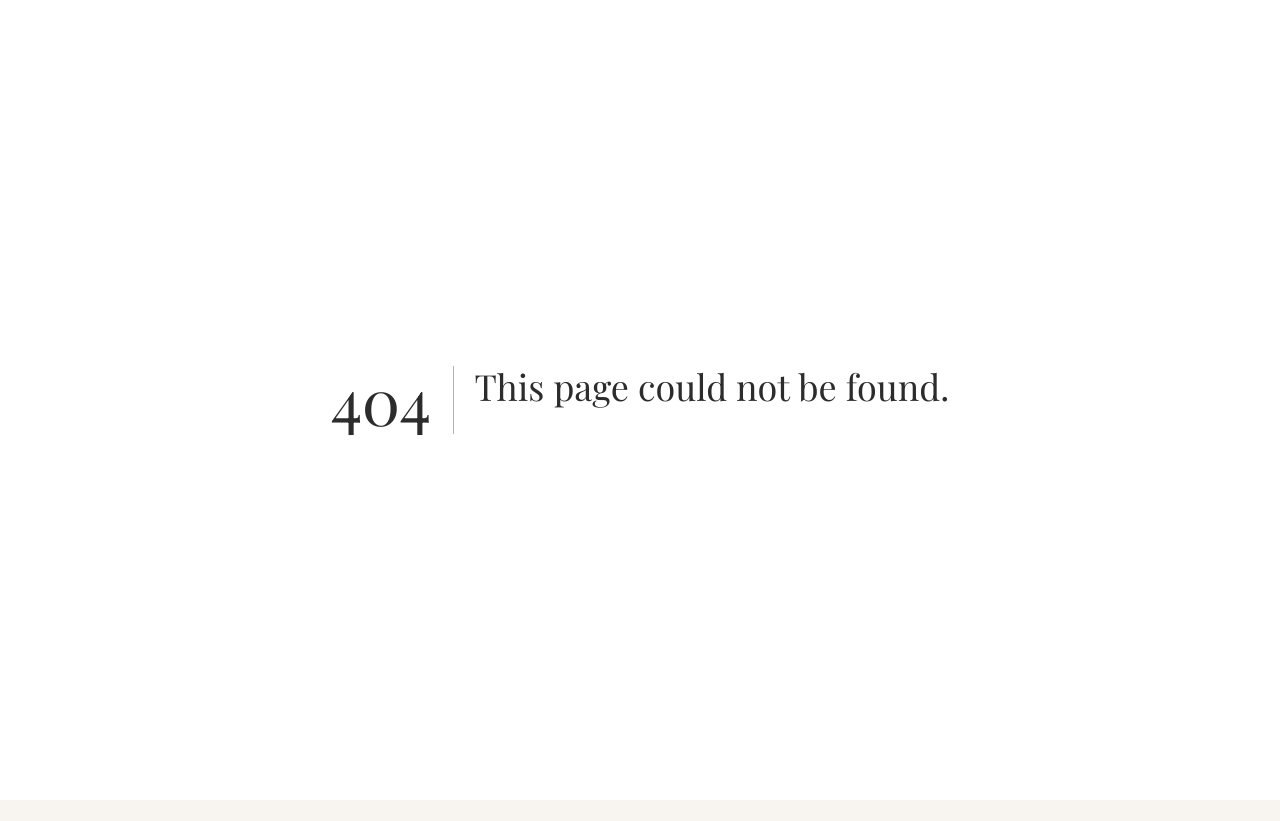
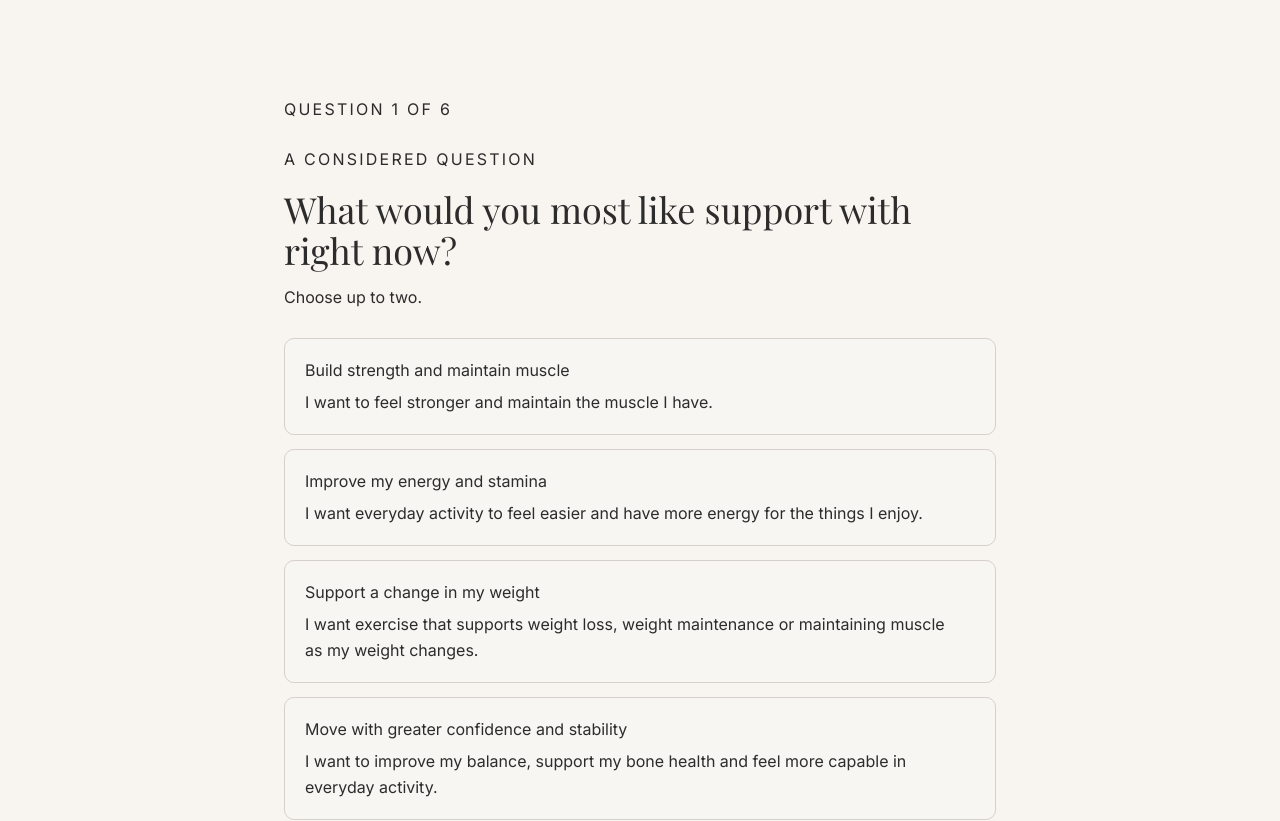
Before and after one commit to EmPerry1972/curated-fit-holding-page, a Next.js app: page /find-your-fit in a window 1280 px wide. Before the commit this address had no page. Shown: the top 821 px of the page. Before the commit the page ends 800 px from the top, so only its background shows below. Built offline with nearby package versions, Linux system fonts and the light colour scheme.

Commit message:
Add find-your-fit page rendering the quiz

```diff
--- /dev/null
+++ b/app/find-your-fit/page.tsx
@@ -0,0 +1,9 @@
+import SupportQuiz from "../components/SupportQuiz";
+
+export default function FindYourFitPage() {
+  return (
+    <main>
+      <SupportQuiz />
+    </main>
+  );
+}
```
